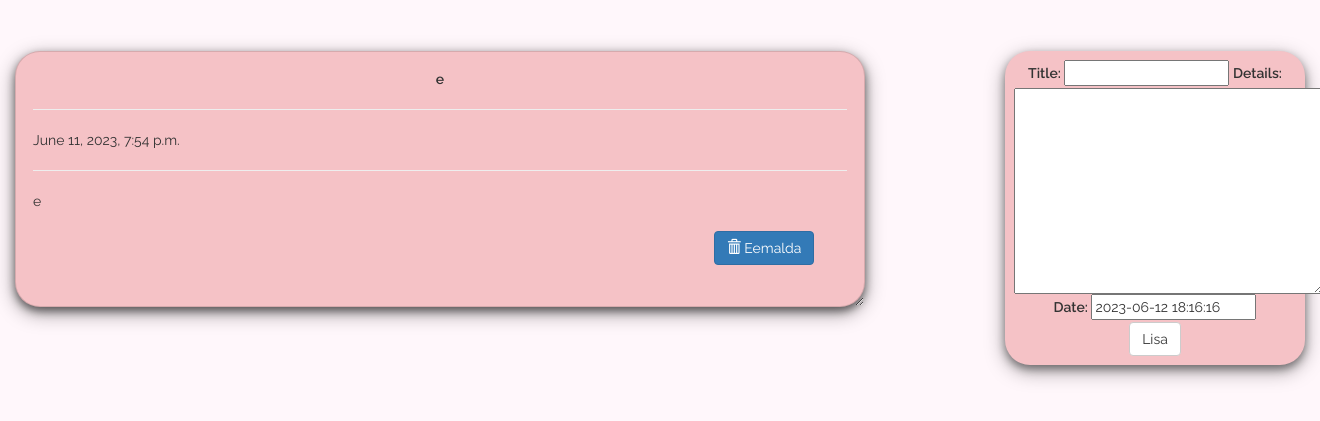
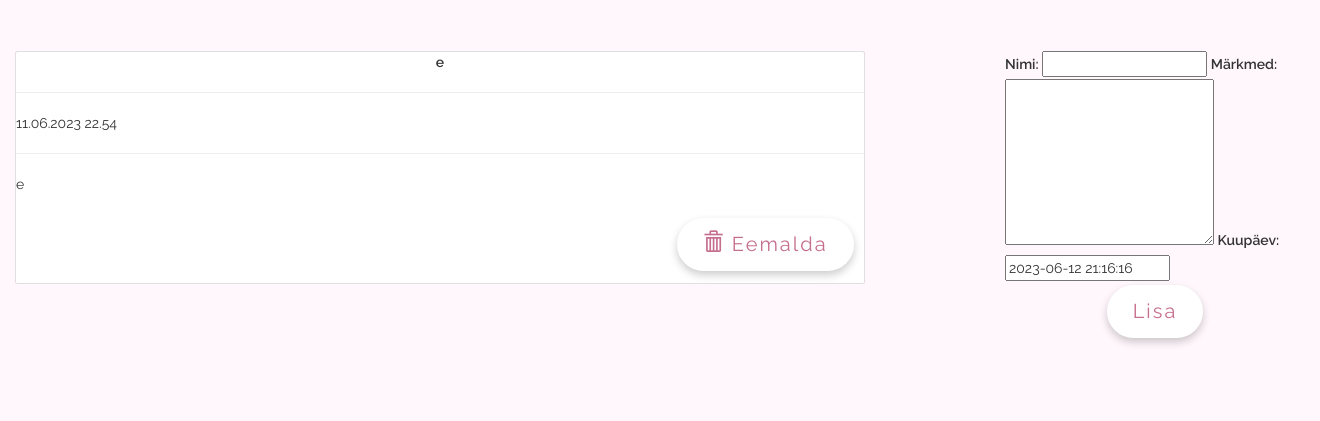
Before and after one commit to MarleenRahe/jube-tore-projekt, a Django app: page /todo in a window 1320 px wide. Shown: the part 110-531 px from the top of the page. Run offline with Django 4.2, Linux system fonts and the light colour scheme; a user stored in the database is signed in; data comes from the database, SQL or seed files in the repository; both versions use the stored data as it was after the commit; some libraries are stand-ins or nearby versions.

Commit message:
stiili muutused vol3 juba veits kerib

```diff
--- a/veebileht/main/forms.py
+++ b/veebileht/main/forms.py
@@ -1,4 +1,5 @@
 from django import forms
+from django.forms import ModelForm, DateField
 from django.contrib.auth.forms import UserCreationForm
 from django.contrib.auth.models import User
 from .models import Todo
@@ -17,4 +18,13 @@ class NewUserForm(UserCreationForm):
 class TodoForm(forms.ModelForm):
     class Meta:
         model = Todo
-        fields = "__all__"
+        fields = ("title", "details", "date")
+        widgets = {
+            'details': forms.Textarea(attrs={'rows': 8, 'cols': 26}),
+        }
+        labels = {
+            "title": 'Nimi',
+            "details": 'Märkmed',
+            "date": 'Kuupäev'
+
+        }
--- a/veebileht/main/static/style/nupp.css
+++ b/veebileht/main/static/style/nupp.css
@@ -68,6 +68,7 @@
     transform: rotate(360deg);
   }
 }
+
 /**/
 
 .button2 {
@@ -159,3 +160,54 @@
   transform: scale(1);
   transition-delay: 0.25s;
 }
+
+/**/
+
+.animated-button {
+  background-color: #fff;
+  border: none;
+  color: #c56e8d;
+  padding: 12px 26px;
+  text-align: center;
+  text-decoration: none;
+  display: inline-block;
+  font-size: 20px;
+  margin: 4px 2px;
+  cursor: pointer;
+  font-family: "Raleway", sans-serif;
+  letter-spacing: 2px;
+  border-radius: 50px;
+  box-shadow: 0 4px 8px rgba(0, 0, 0, 0.2);
+  overflow: hidden;
+  position: relative;
+  transition: all 0.1s ease;
+}
+
+.animated-button:after {
+  content: "";
+  position: absolute;
+  top: 50%;
+  left: 50%;
+  width: 0;
+  height: 0;
+  background-color: rgba(255, 255, 255, 0.3);
+  border-radius: 50%;
+  opacity: 0;
+  transform: translate(-50%, -50%);
+  transition: all 0.5s ease;
+}
+
+.animated-button:hover:after {
+  width: 210px;
+  height: 200px;
+  opacity: 1;
+}
+
+.animated-button:focus {
+  outline: none;
+}
+
+.animated-button:active {
+  transform: translateY(2px);
+  box-shadow: none;
+}
--- a/veebileht/main/templates/home.html
+++ b/veebileht/main/templates/home.html
@@ -21,9 +21,9 @@
 
 </head>
 <body>
-    <button class="button1" onclick="window.location.href='todo';" style = "position:absolute; top:400px; right: 245px"><a>Todo</a><div class="hoverEffect"><div></div></div></button>
-    <button class="button1" onclick="window.location.href='pomodoro';" style = "position:absolute; top:400px; left: 245px"><a>Pomodoro</a><div class="hoverEffect"><div></div></div></button>
-     <button class="button2" onclick="window.location.href='https://www.youtube.com/watch?v=dQw4w9WgXcQ';" style = "position:absolute; bottom:30px; left:100px">
+    <button class="button1" onclick="window.location.href='todo';" style = "position:absolute; top:350px; right: 150px"><a>Todo</a><div class="hoverEffect"><div></div></div></button>
+    <button class="button1" onclick="window.location.href='pomodoro';" style = "position:absolute; top:350px; left: 150px"><a>Pomodoro</a><div class="hoverEffect"><div></div></div></button>
+    <button class="button2" onclick="window.location.href='https://www.youtube.com/watch?v=dQw4w9WgXcQ';" style = "position:absolute; bottom:30px; left:100px">
             <span class="title"><a>;)</a></span>
         </button>
 </body>
--- a/veebileht/main/templates/todo.html
+++ b/veebileht/main/templates/todo.html
@@ -2,6 +2,7 @@
 {% include 'base2.html' %}
 
 {% block content %}
+{% load static %}
 <!DOCTYPE html>
 <html lang="en" dir="ltr">
 
@@ -11,35 +12,10 @@
 <title>Todo</title>
 <meta name="viewport" content="width=device-width, initial-scale=1">
 <link rel="stylesheet" href="https://maxcdn.bootstrapcdn.com/bootstrap/3.3.7/css/bootstrap.min.css">
+<link rel="stylesheet" type="text/css" href="{% static 'style/nupp.css' %}">
+<link rel="stylesheet" type="text/css" href="{% static 'style/todo.css' %}">
 <script src="https://ajax.googleapis.com/ajax/libs/jquery/3.3.1/jquery.min.js"></script>
 <script src="https://maxcdn.bootstrapcdn.com/bootstrap/3.3.7/js/bootstrap.min.js"></script>
-<!--style-->
-<style>
-.card {
-
-box-shadow: 0 4px 8px 0 rgba(0,0,0,0.5),
-			0 6px 20px 0 rgba(0,0,0,0.39);
-background: #f5c2c6;
-margin-bottom : 5%;
-border-radius: 25px;
-padding : 2%;
-overflow: auto;
-resize: both;
-text-overflow: ellipsis;
-}
-
-
-.submit_form{
-
-	text-align: center;
-	padding: 3%;
-	background: #f5c2c6;
-	border-radius: 25px;
-	box-shadow: 0 4px 8px 0 rgba(0,0,0,0.4),
-				0 6px 20px 0 rgba(0,0,0,0.36);
-}
-
-</style>
 
 </head>
 
@@ -60,14 +36,14 @@ text-overflow: ellipsis;
 	<div class="card">
 		<center><b>{{i.title}}</b></center>
 		<hr/>
-		{{i.date}}
+		{{i.date|date:"d.m.Y H.i"}}
 		<hr/>
 		{{i.details}}
 		<br />
 		<br />
-		<form action="/del/{{i.id}}" method="POST" style=" padding-right: 4%; padding-bottom: 3%;">
+		<form action="/del/{{i.id}}" method="POST" style=" padding-right: 1%; padding-bottom: 1%;">
 		{% csrf_token %}
-		<button value="remove" type="submit" class="btn btn-primary" style="float: right;"><span class="glyphicon glyphicon-trash"></span> Eemalda</button>
+		<button value="remove" type="submit" class="animated-button" style="float: right;"><span class="glyphicon glyphicon-trash"></span> Eemalda</button>
 		</form>
 	</div>
 	{% endfor%}
@@ -79,7 +55,7 @@ text-overflow: ellipsis;
 		{% csrf_token %}
 		{{forms}}
 		<center>
-		<input type="submit" class="btn btn-default" value="Lisa" />
+		<input type="submit" class="animated-button" value="Lisa" />
 		</center>
 	</form>
 	</div>
--- a/veebileht/veebileht/settings.py
+++ b/veebileht/veebileht/settings.py
@@ -103,7 +103,7 @@ AUTH_PASSWORD_VALIDATORS = [
 
 LANGUAGE_CODE = 'en-us'
 
-TIME_ZONE = 'UTC'
+TIME_ZONE = 'EET'
 
 USE_I18N = True
 
@@ -121,3 +121,5 @@ STATIC_URL = 'static/'
 DEFAULT_AUTO_FIELD = 'django.db.models.BigAutoField'
 
 LOGIN_REDIRECT_URL = "/"
+
+DATETIME_FORMAT = "d/m/Y"
```
Also changed, not shown: veebileht/db.sqlite3, veebileht/main/static/home.png, 3 other files.
